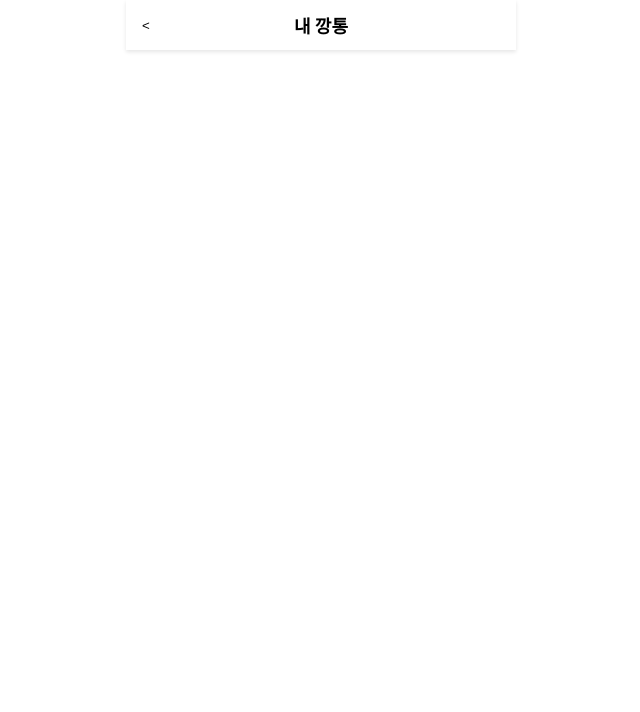
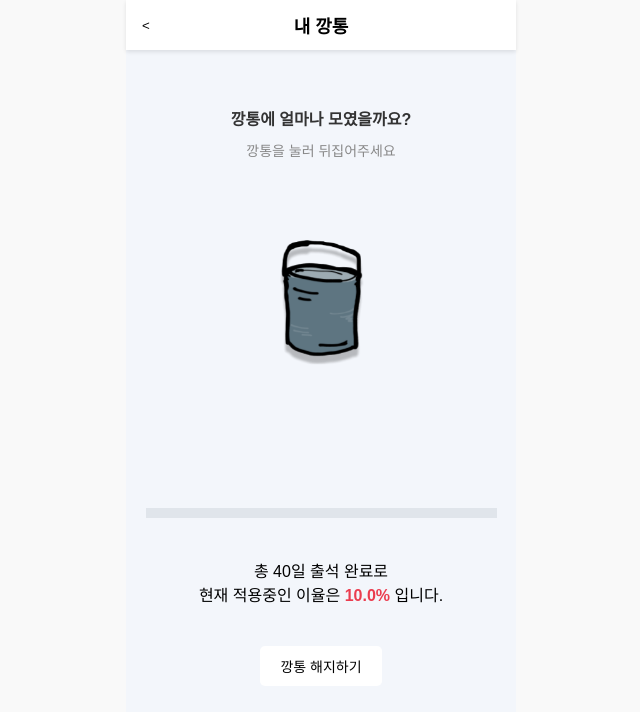
Before and after one commit to Jyebin/shinhan_team2_SOL_the_front, a React (Create React App) app: page /myCan in a window 1280 px wide. Before the commit this address had no page. Shown: the top 712 px of the page, without its empty margins (319-959 px from the left). Built offline with nearby package versions, Linux system fonts and the light colour scheme; a web font is replaced by a local one.

Commit message:
fix: Fix app.js

```diff
--- a/src/App.js
+++ b/src/App.js
@@ -1,64 +1,76 @@
-import React, { useState } from 'react';
+import './assets/App.css';
 import { BrowserRouter as Router, Route, Routes } from 'react-router-dom';
 import ISRegisterPage from './pages/ISRegisterPage';
 import MainPage from './pages/MainPage';
+import React, { useState } from 'react';
 import Header from './components/navigator/Header';
-
-// 상태와 단계 관련 상수 정의
-const initialFormState = {
-    data: {},
-    step: 0,
-};
+import ViewAllAttendance from './pages/attendance/ViewAllAttendance';
+import PostAttendance from './pages/attendance/PostAttendance';
+import MyAccountPage from './pages/MyAccountPage';
+import Login from './pages/Login';
+import CommunityPage from './pages/CommunityPage';
+import DepositHistoryPage from './pages/DepositHistoryPage';
+import MyCanPage from './pages/MyCanPage';
 
 function App() {
-    // 상태 관리: formData와 step을 하나의 객체로 관리
-    const [formState, setFormState] = useState(initialFormState);
-
-    const nextStep = (newData) => {
-        setFormState((prevState) => ({
-            ...prevState,
-            data: { ...prevState.data, ...newData },
-            step: prevState.step + 1,
-        }));
-    };
-
-    const prevStep = () => {
-        setFormState((prevState) => ({
-            ...prevState,
-            step: prevState.step > 0 ? prevState.step - 1 : 0,
-        }));
-    };
+    const [step, setStep] = useState(0);
+    const [formData, setFormData] = useState({});
 
     const handleCancel = () => {
-        setFormState(initialFormState);
+        setFormData({});
+        setStep(0);
     };
 
     const handleBack = (navigate) => {
-        if (formState.step > 0) {
-            prevStep();
-        } else {
-            navigate(-1); // 이전 페이지로 이동
+        if (step > 0 && step < 5) {
+            setStep(step - 1);
+        } else if (step === 0) {
+            navigate('/');
         }
+    };
+
+    const nextStep = (newData) => {
+        setFormData({ ...formData, ...newData });
+        setStep(step + 1);
     };
 
     return (
         <Router>
             <div className="mainContainer">
-                <Header onBack={handleBack} onCancel={handleCancel} step={formState.step} />
+                <Header
+                    onBack={handleBack}
+                    onCancel={handleCancel}
+                    step={step}
+                />
                 <Routes>
                     <Route path="/" element={<MainPage />} />
+                    <Route
+                        path="/depositHistory"
+                        element={<DepositHistoryPage />}
+                    />
+                    <Route path="/myCan" element={<MyCanPage />} />
                     <Route
                         path="/ISRegister"
                         element={
                             <ISRegisterPage
-                                step={formState.step}
+                                step={step}
                                 nextStep={nextStep}
-                                prevStep={prevStep}
-                                formData={formState.data}
-                                setFormData={(data) => setFormState({ ...formState, data })}
+                                prevStep={handleBack}
+                                formData={formData}
                             />
                         }
                     />
+                    <Route
+                        path="/attendance/main"
+                        element={<ViewAllAttendance />}
+                    />
+                    <Route path="/MyAccount" element={<MyAccountPage />} />
+                    <Route
+                        path="/attendance/post"
+                        element={<PostAttendance />}
+                    />
+                    <Route path="/login" element={<Login />} />
+                    <Route path="/community" element={<CommunityPage />} />
                 </Routes>
             </div>
         </Router>
```
